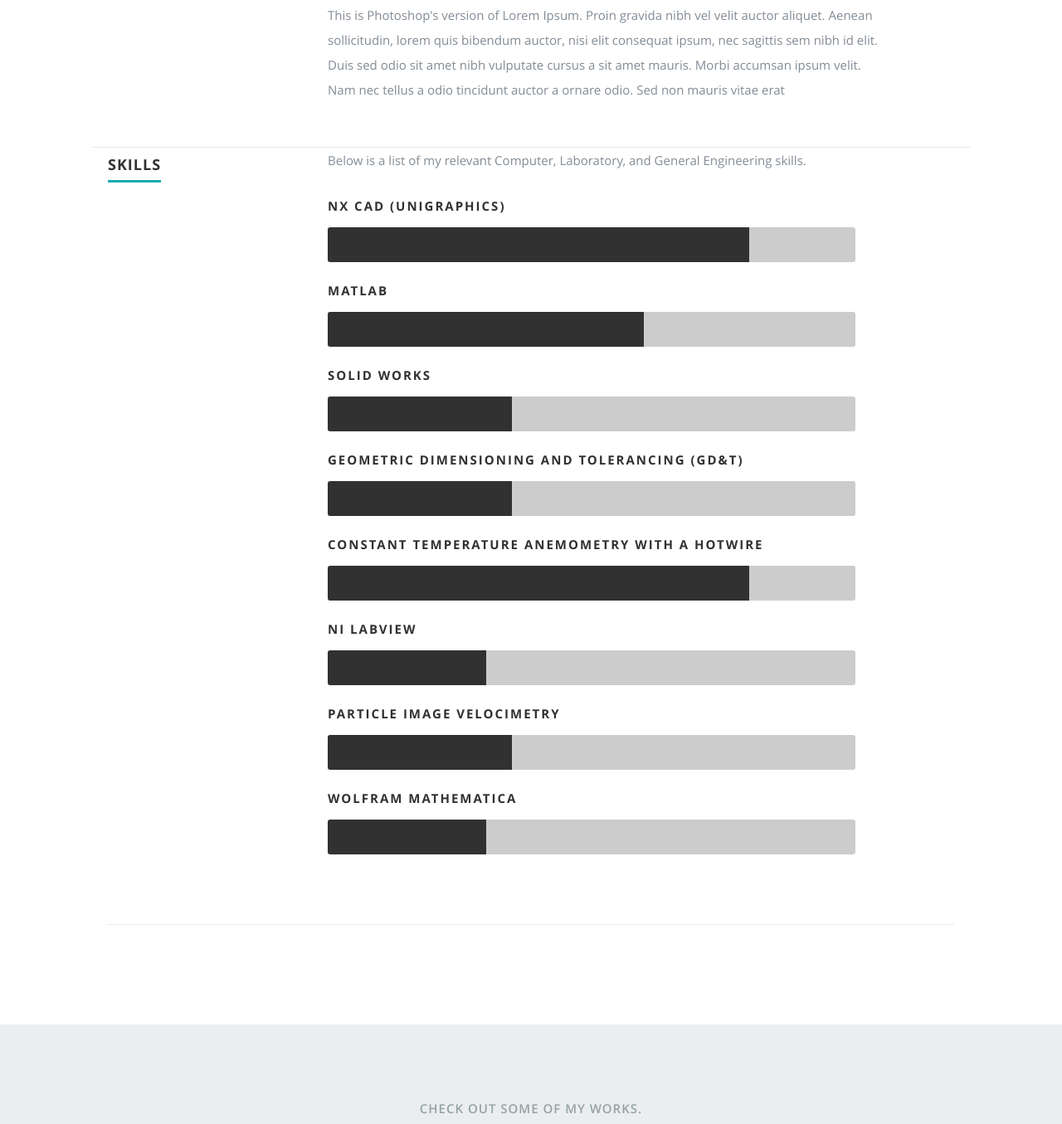
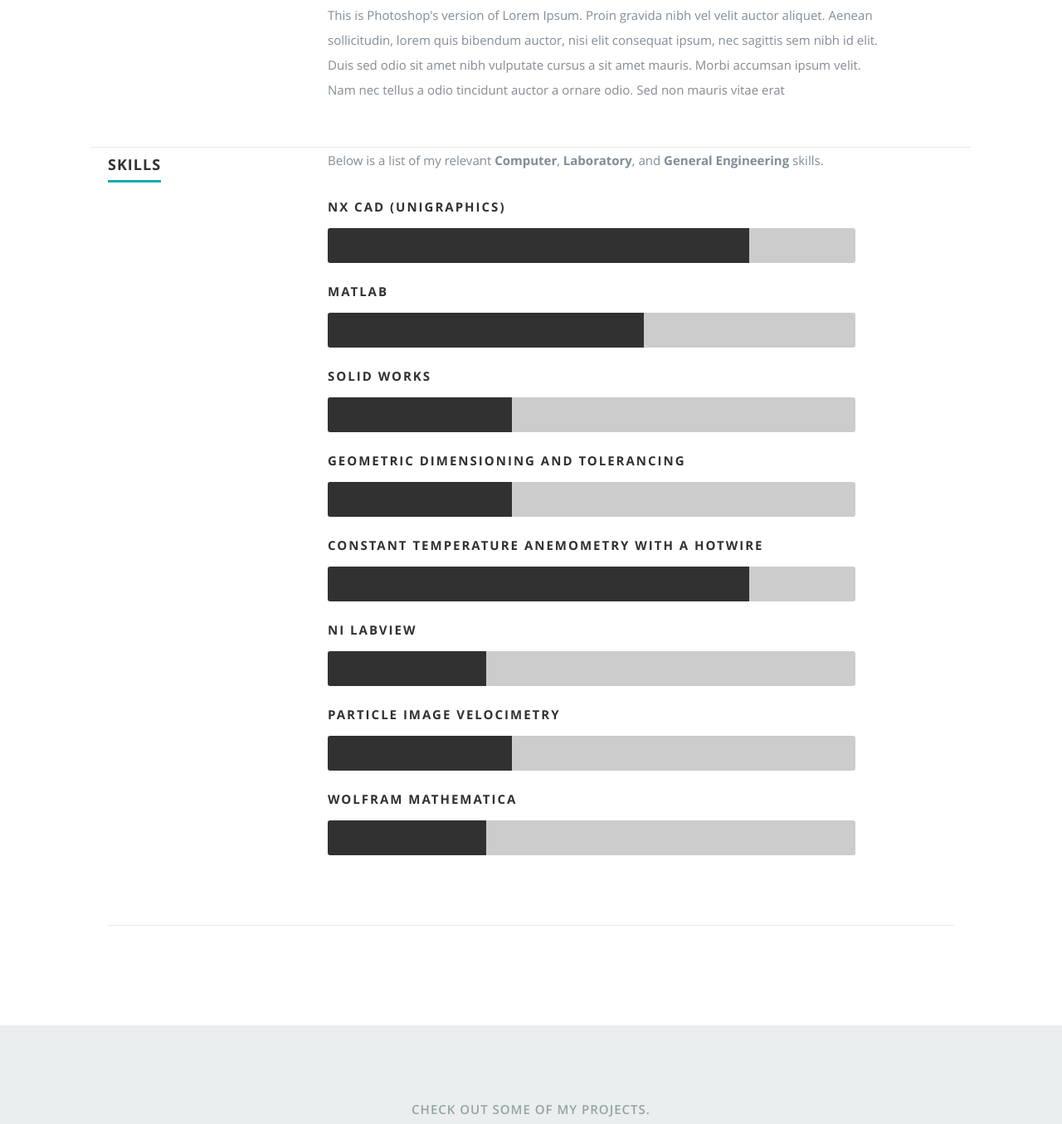
Before and after one commit to jhatch563/jhatch563.github.io, a plain HTML site: page index.html in a window 1280 px wide. Shown: the part 2285-3640 px from the top of the page at 83% size. Drawn offline with nearby package versions, Linux system fonts and the light colour scheme.

Commit message:
Resume Link Changed
Trying to link to drive. Not sure how to change sliders

```diff
--- a/index.html
+++ b/index.html
@@ -114,7 +114,7 @@
 
                <div class="columns download">
                   <p>
-                     <a href="pdf_server.php?file=resume.pdf" class="button"><i class="fa fa-download"></i>Download Resume</a>
+                     <a href="https://drive.google.com/open?id=0B5mN1DB5jCvlNlh1d2dUVFoyYjA" class="button"><i class="fa fa-download"></i>Download Resume</a>
                   </p>
                </div>
 
@@ -230,7 +230,7 @@
 
          <div class="nine columns main-col">
 
-            <p>Below is a list of my relevant Computer, Laboratory, and General Engineering skills.
+            <p>Below is a list of my relevant <strong>Computer</strong>, <strong>Laboratory</strong>, and <strong>General Engineering</strong> skills.
             </p>
 
 				<div class="bars">
@@ -239,11 +239,11 @@
 					   <li><span class="bar-expand photoshop"></span><em>NX CAD (Unigraphics)</em></li>
                   <li><span class="bar-expand illustrator"></span><em>MatLab</em></li>
 						<li><span class="bar-expand wordpress"></span><em>Solid Works</em></li>
-						<li><span class="bar-expand css"></span><em>Geometric Dimensioning and Tolerancing (GD&T)</em></li>
+						<li><span class="bar-expand css"></span><em>Geometric Dimensioning and Tolerancing</em></li>
 						<li><span class="bar-expand html5"></span><em>Constant Temperature Anemometry with a Hotwire</em></li>
 						<li><span class="bar-expand jquery"></span><em>NI LabView</em></li>
 						<li><span class="bar-expand css"></span><em>Particle Image Velocimetry</em></li>
-                  <li><span class="bar-expand jquery"></span><em>Wolfram Mathematica</em></li>
+                  		<li><span class="bar-expand jquery"></span><em>Wolfram Mathematica</em></li>
 					</ul>
 
 				</div><!-- end skill-bars -->
@@ -263,7 +263,7 @@
 
          <div class="twelve columns collapsed">
 
-            <h1>Check Out Some of My Works.</h1>
+            <h1>Check Out Some of My Projects.</h1>
 
             <!-- portfolio-wrapper -->
             <div id="portfolio-wrapper" class="bgrid-quarters s-bgrid-thirds cf">
```
